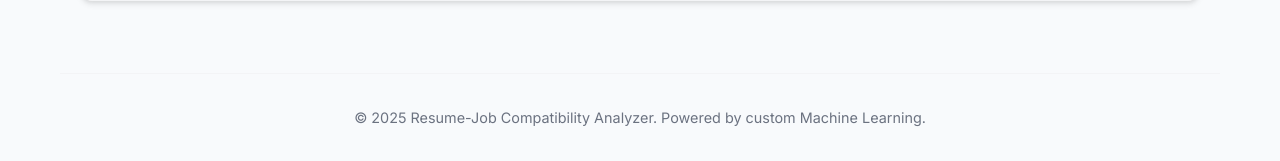
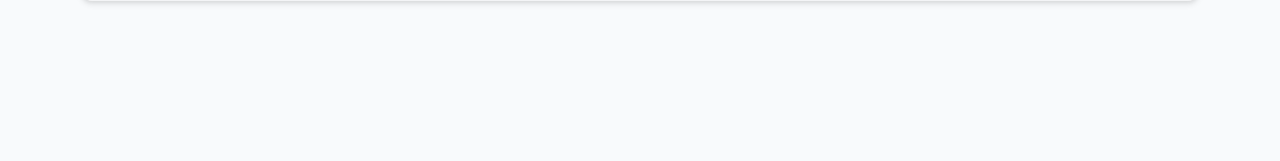
Before and after one commit to pawanbhattarai/resumeanalyzer, a Flask app: page / in a window 1280 px wide. Shown: the part 1013-1174 px from the top of the page. After the commit the page ends 1017 px from the top, so only its background shows below. Run offline with Flask 3, Linux system fonts and the light colour scheme.

Commit message:
Checkpoint before assistant change: Remove the outdated footer from the main page to improve website design
Removes the footer element from `templates/index.html` and adds `attached_assets/image_1753635552799.png`.

Replit-Commit-Author: Assistant

```diff
--- a/templates/index.html
+++ b/templates/index.html
@@ -202,11 +202,6 @@
                 </div>
             </section>
         </main>
-
-        <!-- Footer -->
-        <footer class="footer">
-            <p>&copy; 2025 Resume-Job Compatibility Analyzer. Powered by custom Machine Learning.</p>
-        </footer>
     </div>
 
     <!-- Scripts -->
```
Also changed, not shown: attached_assets/image_1753635552799.png (added).
